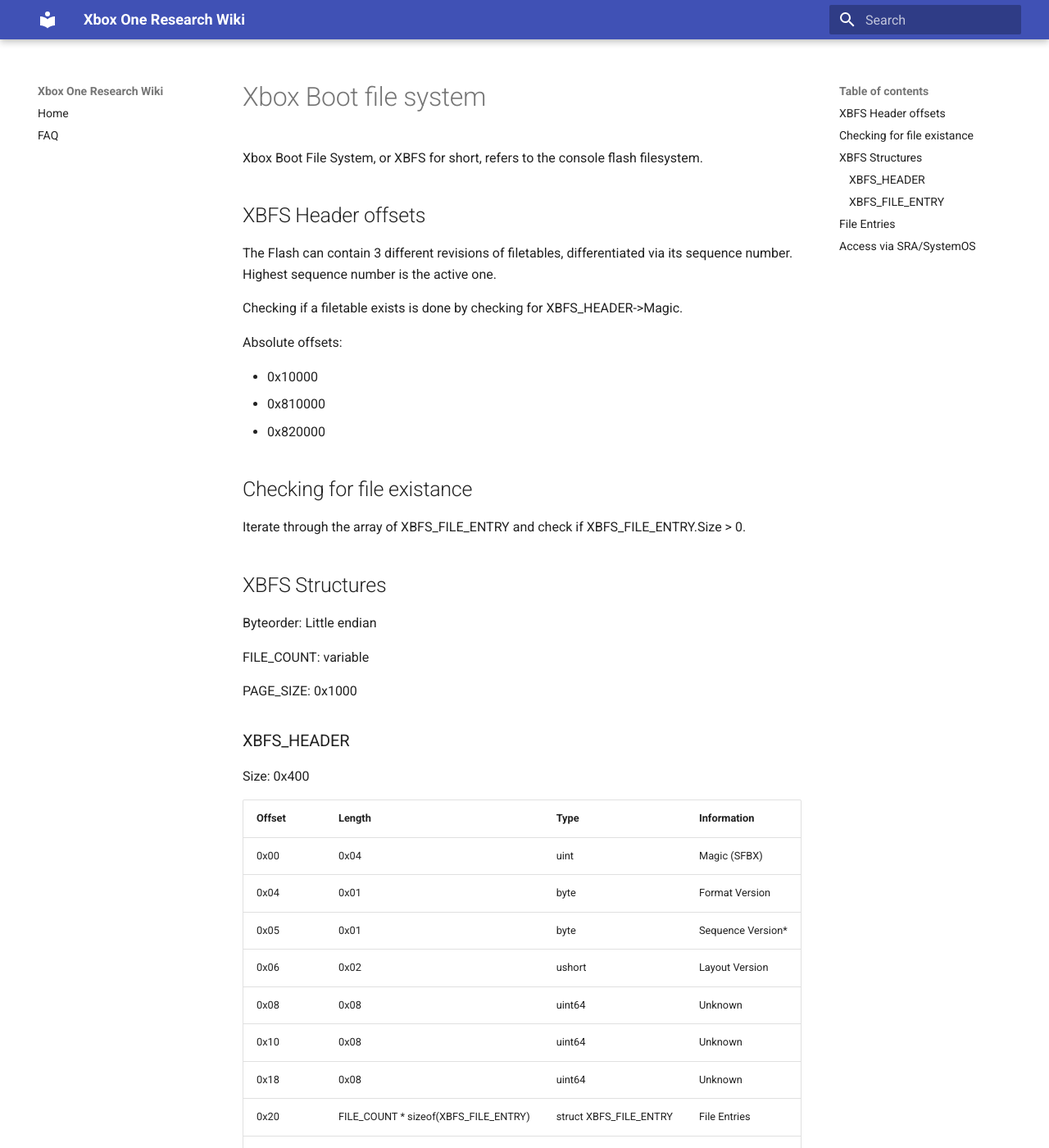
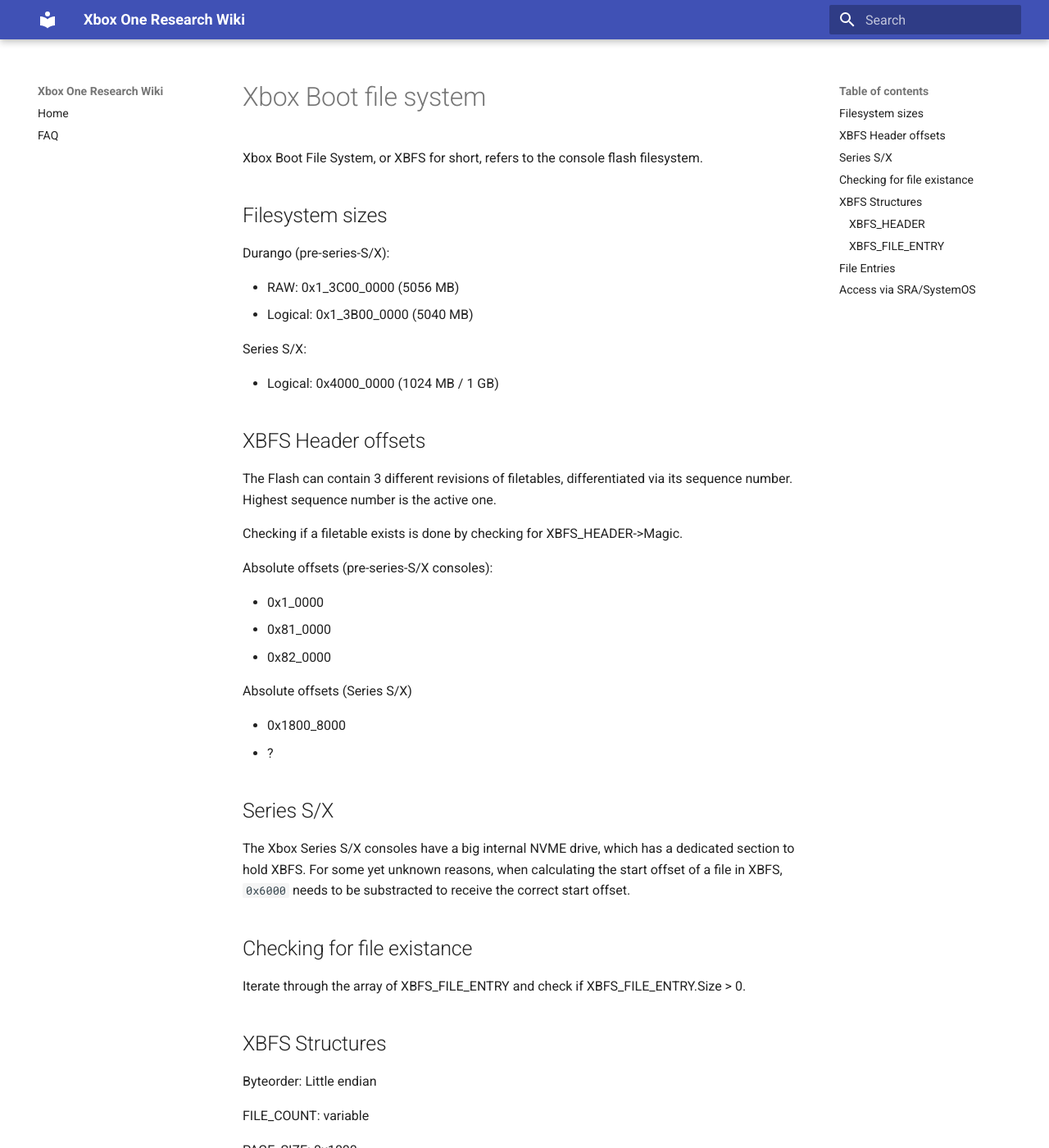
Before and after one commit to xboxoneresearch/wiki, an MkDocs documentation site: the page built from docs/xbox-boot-file-system.md, in a window 1280 px wide and 1400 px high. Shown: the whole window at 82% size. Built offline with MkDocs 1.6.1 and Material for MkDocs 9.7.7, drawn with Linux system fonts in a browser that asks for light colours.

Commit message:
XBFS: Add series s/x info

```diff
--- a/docs/xbox-boot-file-system.md
+++ b/docs/xbox-boot-file-system.md
@@ -4,6 +4,18 @@
 # Xbox Boot file system
 Xbox Boot File System, or XBFS for short, refers to the console flash
 filesystem.
+
+## Filesystem sizes
+
+Durango (pre-series-S/X):
+
+- RAW: 0x1_3C00_0000 (5056 MB)
+- Logical: 0x1_3B00_0000 (5040 MB)
+
+Series S/X:
+
+- Logical: 0x4000_0000 (1024 MB / 1 GB)
+
 
 ## XBFS Header offsets
 
@@ -14,11 +26,22 @@
 Checking if a filetable exists is done by checking for
 XBFS_HEADER-\>Magic.
 
-Absolute offsets:
+Absolute offsets (pre-series-S/X consoles):
 
-- 0x10000
-- 0x810000
-- 0x820000
+- 0x1_0000
+- 0x81_0000
+- 0x82_0000
+
+Absolute offsets (Series S/X)
+
+- 0x1800_8000
+- ?
+
+## Series S/X
+
+The Xbox Series S/X consoles have a big internal NVME drive, which has a dedicated section to hold XBFS.
+For some yet unknown reasons, when calculating the start offset of a file in XBFS, `0x6000` needs to be substracted to
+receive the correct start offset.
 
 ## Checking for file existance
 
```
